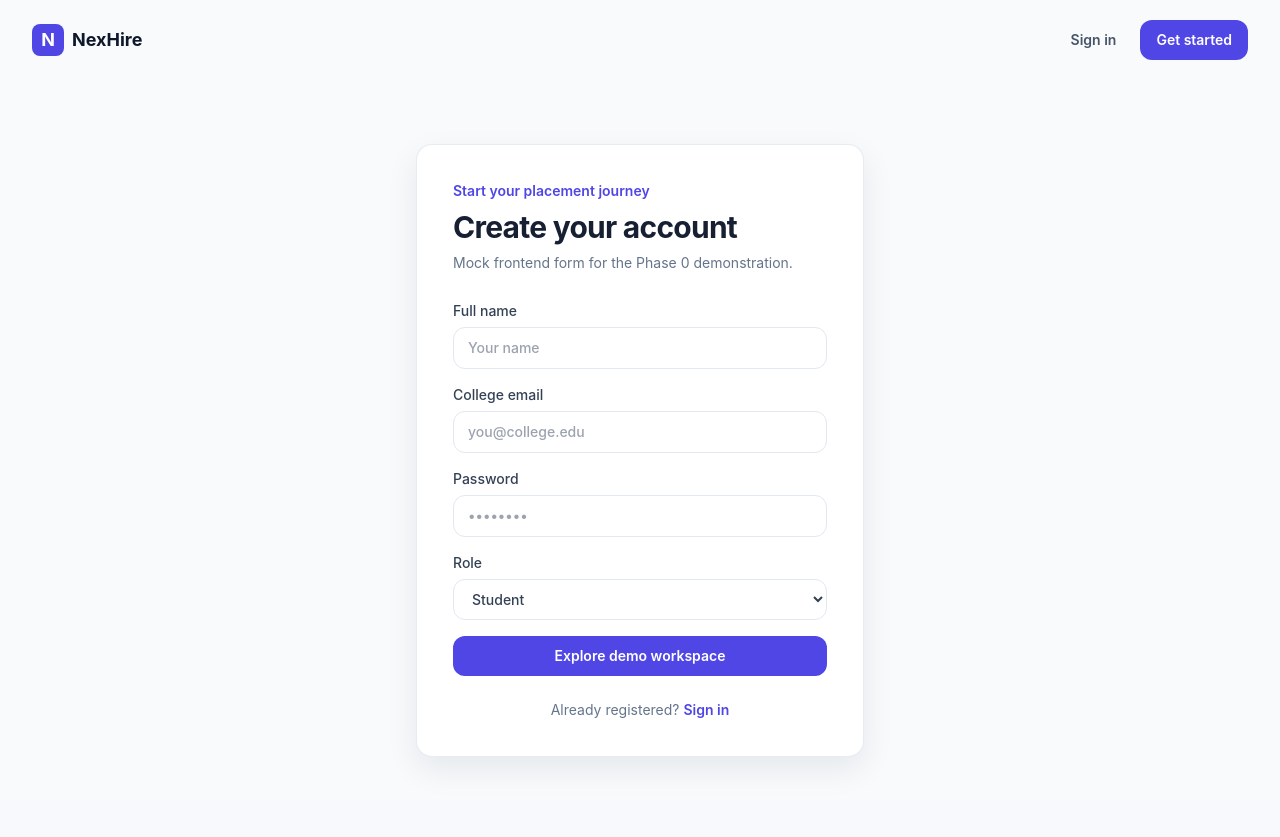
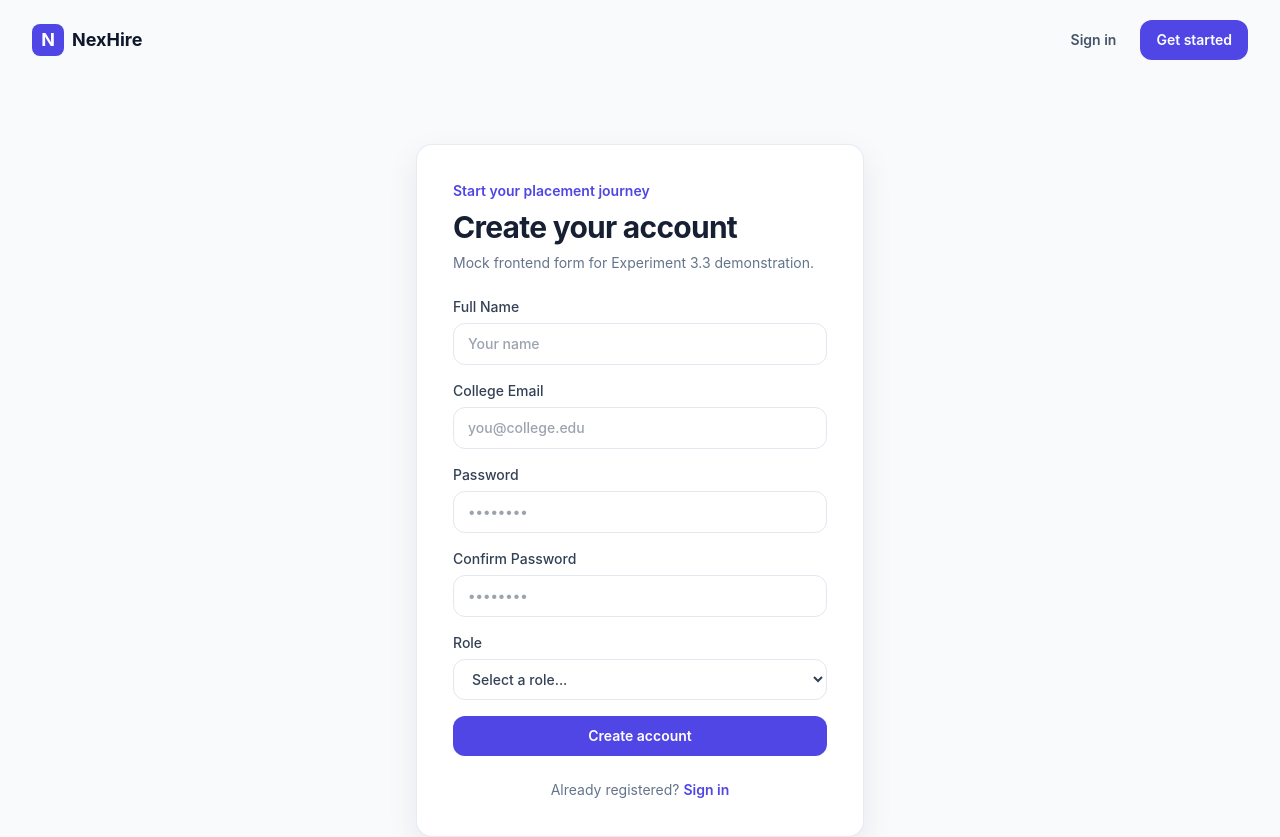
Before and after one commit to rohan-kendre/AI-driven-recruitment-system, a React (Vite) app in the folder client/: page /register in a window 1280 px wide. Before the commit the page ends 800 px from the top, so only its background shows below. Built offline with nearby package versions, Linux system fonts and the light colour scheme.

Commit message:
feat: implement React routing and form validation

```diff
--- a/client/src/App.jsx
+++ b/client/src/App.jsx
@@ -2,7 +2,7 @@ import { useEffect } from "react";
 import { Route, Routes, useLocation } from "react-router-dom";
 import { DashboardLayout } from "./layouts/DashboardLayout.jsx";
 import { PublicLayout } from "./layouts/PublicLayout.jsx";
-import { LandingPage, LoginPage, RegisterPage } from "./pages/PublicPages.jsx";
+import { LandingPage, LoginPage, RegisterPage, NotFoundPage } from "./pages/PublicPages.jsx";
 import { RecruiterPage } from "./pages/RecruiterPage.jsx";
 import { StudentDashboardPage } from "./pages/StudentDashboardPage.jsx";
 const titles = {
@@ -34,6 +34,7 @@ export default function App() {
           <Route path="/student" element={<StudentDashboardPage />} />
           <Route path="/recruiter" element={<RecruiterPage />} />
         </Route>
+        <Route path="*" element={<NotFoundPage />} />
       </Routes>
     </>
   );
--- a/client/src/hooks/useAuth.jsx
+++ b/client/src/hooks/useAuth.jsx
@@ -1,6 +1,6 @@
 import { useContext } from "react";
 import { AuthContext } from "../context/AuthContext.jsx";
-// useContext: provides global mock auth state to pages and layouts.
+
 export function useAuth() {
   const context = useContext(AuthContext);
   if (!context) throw new Error("useAuth must be used within AuthProvider");
--- a/client/src/layouts/PublicLayout.jsx
+++ b/client/src/layouts/PublicLayout.jsx
@@ -1,10 +1,10 @@
-import { NavLink, Outlet } from "react-router-dom";
+import { Link, Outlet } from "react-router-dom";
 import { Button } from "../components/ui.jsx";
 export function PublicLayout() {
   return (
     <div className="min-h-screen bg-slate-50">
       <header className="mx-auto flex max-w-7xl items-center justify-between px-5 py-5 sm:px-8">
-        <NavLink
+        <Link
           to="/"
           className="flex items-center gap-2 text-lg font-bold text-slate-900"
         >
@@ -12,14 +12,14 @@ export function PublicLayout() {
             N
           </span>
           NexHire
-        </NavLink>
+        </Link>
         <div className="flex gap-2">
-          <NavLink to="/login">
+          <Link to="/login">
             <Button variant="ghost">Sign in</Button>
-          </NavLink>
-          <NavLink to="/register">
+          </Link>
+          <Link to="/register">
             <Button>Get started</Button>
-          </NavLink>
+          </Link>
         </div>
       </header>
       <main>
--- a/client/src/pages/PublicPages.jsx
+++ b/client/src/pages/PublicPages.jsx
@@ -1,5 +1,6 @@
+import { useState } from "react";
 import { useForm } from "react-hook-form";
-import { NavLink, useNavigate } from "react-router-dom";
+import { Link, useNavigate } from "react-router-dom";
 import { Button, Card, Input } from "../components/ui.jsx";
 import { useAuth } from "../hooks/useAuth.jsx";
 export function LandingPage() {
@@ -17,12 +18,12 @@ export function LandingPage() {
           workflows and responsible AI assistance.
         </p>
         <div className="mt-8 flex flex-wrap gap-3">
-          <NavLink to="/student">
+          <Link to="/student">
             <Button>View student workspace</Button>
-          </NavLink>
-          <NavLink to="/register">
+          </Link>
+          <Link to="/register">
             <Button variant="secondary">Create an account</Button>
-          </NavLink>
+          </Link>
         </div>
       </section>
       <Card className="border-indigo-100 bg-gradient-to-br from-indigo-700 to-slate-950 p-7 text-white">
@@ -49,15 +50,25 @@ export function LandingPage() {
 function AccountForm({ registerMode = false }) {
   const navigate = useNavigate();
   const { login } = useAuth();
+  const [successMsg, setSuccessMsg] = useState("");
+
   const {
     register,
     handleSubmit,
     formState: { errors },
   } = useForm();
+
   const submit = () => {
+    if (registerMode) {
+      setSuccessMsg("Demo registration successful! Redirecting to login...");
+      setTimeout(() => navigate("/login"), 1500);
+    } else {
+      setSuccessMsg("Demo login successful! Redirecting to workspace...");
       login();
-    navigate("/student");
+      setTimeout(() => navigate("/student"), 1500);
+    }
   };
+
   return (
     <Card className="mx-auto mt-10 max-w-md p-7 sm:mt-16 sm:p-9">
       <p className="text-sm font-semibold text-indigo-600">
@@ -66,59 +77,115 @@ function AccountForm({ registerMode = false }) {
       <h1 className="mt-2 text-3xl font-bold tracking-tight">
         {registerMode ? "Create your account" : "Sign in to NexHire"}
       </h1>
-      <p className="mt-2 text-sm text-slate-500">
-        Mock frontend form for the Phase 0 demonstration.
+      <p className="mt-2 mb-6 text-sm text-slate-500">
+        Mock frontend form for Experiment 3.3 demonstration.
       </p>
-      <form className="mt-7 space-y-4" onSubmit={handleSubmit(submit)}>
+
+      {successMsg && (
+        <div className="mb-6 rounded-xl bg-emerald-50 p-3 text-sm font-medium text-emerald-700">
+          {successMsg}
+        </div>
+      )}
+
+      <form className="space-y-4" onSubmit={handleSubmit(submit)}>
         {registerMode && (
+          <div>
             <Input
-            label="Full name"
+              label="Full Name"
               placeholder="Your name"
-            {...register("name", { required: "Name is required" })}
+              {...register("name", {
+                required: "Full Name is required",
+                minLength: { value: 2, message: "Name must be at least 2 characters" }
+              })}
             />
+            {errors.name && (
+              <p className="mt-1 text-xs text-rose-600">{errors.name.message}</p>
             )}
-        {errors.name && (
-          <p className="text-xs text-rose-600">{errors.name.message}</p>
+          </div>
         )}
+
+        <div>
           <Input
-          label="College email"
+            label="College Email"
             type="email"
             placeholder="you@college.edu"
-          {...register("email", { required: "Email is required" })}
+            {...register("email", {
+              required: "Email is required",
+              pattern: {
+                value: /^\S+@\S+$/i,
+                message: "Please enter a valid email address",
+              }
+            })}
           />
           {errors.email && (
-          <p className="text-xs text-rose-600">{errors.email.message}</p>
+            <p className="mt-1 text-xs text-rose-600">{errors.email.message}</p>
           )}
+        </div>
+
+        <div>
           <Input
             label="Password"
             type="password"
             placeholder="••••••••"
-          {...register("password", { required: "Password is required" })}
+            {...register("password", {
+              required: "Password is required",
+              minLength: { value: 6, message: "Password must be at least 6 characters" }
+            })}
           />
+          {errors.password && (
+            <p className="mt-1 text-xs text-rose-600">{errors.password.message}</p>
+          )}
+        </div>
+
         {registerMode && (
+          <div>
+            <Input
+              label="Confirm Password"
+              type="password"
+              placeholder="••••••••"
+              {...register("confirmPassword", {
+                required: "Confirm Password is required",
+                validate: (value, formValues) => value === formValues.password || "Passwords do not match",
+              })}
+            />
+            {errors.confirmPassword && (
+              <p className="mt-1 text-xs text-rose-600">{errors.confirmPassword.message}</p>
+            )}
+          </div>
+        )}
+
+        {registerMode && (
+          <div>
             <label className="block text-sm font-medium text-slate-700">
               Role
               <select
-              className="focus-ring mt-1.5 w-full rounded-xl border border-slate-200 bg-white px-3.5 py-2.5"
-              {...register("role")}
+                className="focus-ring mt-1.5 w-full rounded-xl border border-slate-200 bg-white px-3.5 py-2.5 text-sm"
+                {...register("role", { required: "Role is required" })}
               >
-              <option>Student</option>
-              <option>Recruiter</option>
+                <option value="">Select a role...</option>
+                <option value="Student">Student</option>
+                <option value="Recruiter">Recruiter</option>
               </select>
             </label>
+            {errors.role && (
+              <p className="mt-1 text-xs text-rose-600">{errors.role.message}</p>
             )}
-        <Button className="w-full" type="submit">
-          {registerMode ? "Explore demo workspace" : "Continue to dashboard"}
+          </div>
+        )}
+
+        <Button className="mt-2 w-full" type="submit">
+          {registerMode ? "Create account" : "Sign in"}
         </Button>
       </form>
+
       <p className="mt-6 text-center text-sm text-slate-500">
         {registerMode ? "Already registered?" : "New to NexHire?"}{" "}
-        <NavLink
-          className="font-semibold text-indigo-600"
+        <Link
+          className="font-semibold text-indigo-600 hover:underline"
           to={registerMode ? "/login" : "/register"}
         >
           {registerMode ? "Sign in" : "Create an account"}
-        </NavLink>
+        </Link>
       </p>
     </Card>
   );
@@ -129,3 +196,17 @@ export function LoginPage() {
 export function RegisterPage() {
   return <AccountForm registerMode />;
 }
+
+export function NotFoundPage() {
+  return (
+    <div className="flex min-h-[60vh] flex-col items-center justify-center px-4 text-center">
+      <h1 className="text-7xl font-bold text-slate-900">404</h1>
+      <p className="mt-4 text-lg font-medium text-slate-600">
+        This page doesn't exist.
+      </p>
+      <Link to="/" className="mt-8">
+        <Button>Back to NexHire</Button>
+      </Link>
+    </div>
+  );
+}
```
Lines whose indentation alone changed are shown as unchanged.
